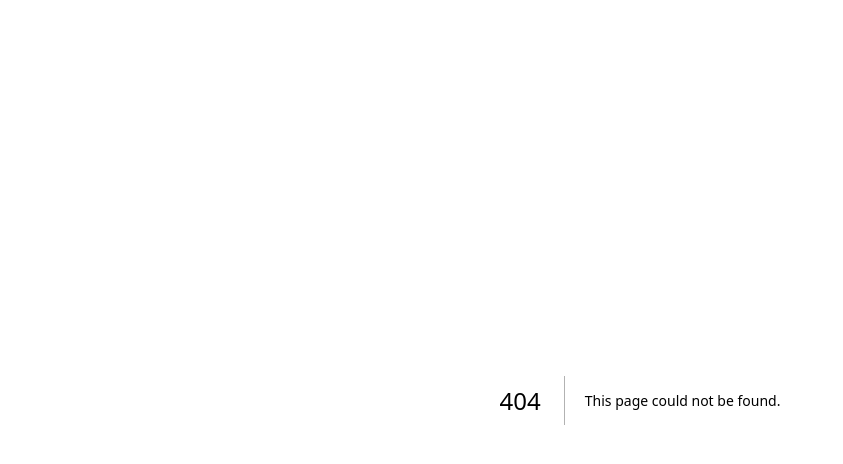
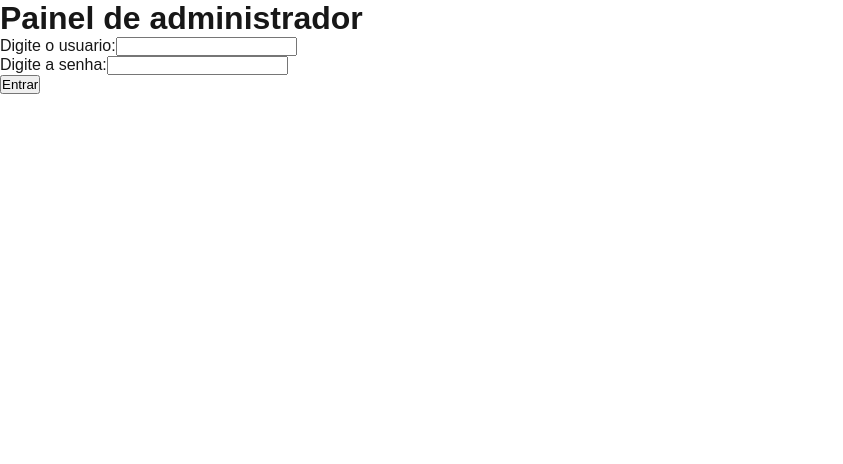
Before and after one commit to MuriloSnovais/aula-introducao_React_Com_Next, a Next.js app: page /painel in a window 1280 px wide. Before the commit this address had no page. Shown: the top 464 px of the page, without its empty margins (0-843 px from the left). Built offline with nearby package versions, Linux system fonts and the light colour scheme.

Commit message:
Adicionando uma nova pagina de painel

```diff
--- /dev/null
+++ b/app/painel/page.js
@@ -0,0 +1,71 @@
+'use client'
+
+import { useState } from "react"
+import { ToastContainer, toast } from 'react-toastify';
+import "./painel.css"
+import { Trykker } from "next/font/google";
+
+export default function Painel(){
+
+    const [usuario, set_usuario] = useState("")
+    const [senha, set_senha] = useState("")
+
+    const [mostra_erro, set_mostra_erro] = useState(false)
+    const [mostra_acerto, set_mostra_acerto] = useState(false)
+
+
+    // const notify = () => toast("Acesso De adiministrador Liberado!");
+    // const notify2 = () => toast.error("Acesso De adiministrador Negado!");
+
+    function verifica_usuario() {
+        if (usuario == 'MulirinADM' && senha == "adm123"){
+            set_mostra_acerto(true)
+        }else{
+            set_mostra_erro(true)
+        }
+    }
+
+    return(
+        <div>
+            <h1>Painel de administrador</h1>
+
+            <label>
+                Digite o usuario:
+                <input type="email" onChange={(e)=> set_usuario(e.target.value)}/>
+            </label>
+
+            <br/>
+
+            <label>
+                Digite a senha:
+                <input type="password" onChange={(e)=> set_senha(e.target.value)}/>
+            </label>
+
+            <br/>
+
+            <button onClick={()=> verifica_usuario()}>Entrar</button>
+
+            {
+                mostra_erro == true ?
+                <div className="erro">
+                    <p>Usuario ou senha incorreta</p>
+                </div>
+                :
+                    <div></div>
+            }
+            {
+                mostra_acerto == true ?
+                <div className="acerto">
+                    <p>Usuario Logado com sucesso!</p>
+                </div>
+                :
+                    <div></div>
+
+            }
+
+
+
+            <ToastContainer/>
+        </div>
+    )
+}
--- /dev/null
+++ b/app/painel/painel.css
@@ -0,0 +1,21 @@
+.erro{
+    background-color: red;
+    color: #fff;
+    width: 14rem;
+    margin: auto;
+    height: 5cm;
+    display: flex;
+    align-items: center;
+    justify-content: center;
+}
+
+.acerto{
+    background-color: rgb(11, 201, 26);
+    color: #fff;
+    width: 14rem;
+    margin: auto;
+    height: 5cm;
+    display: flex;
+    align-items: center;
+    justify-content: center;
+}
```
